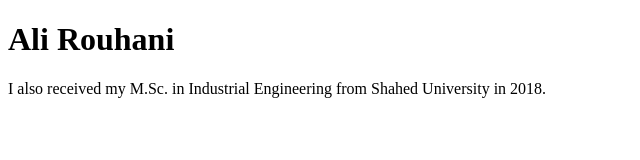
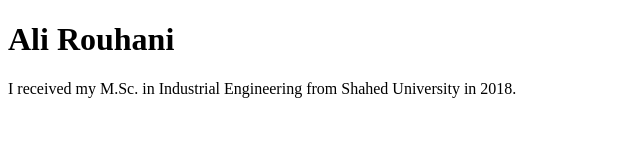
Before and after one commit to alirouhani/Alirouhani.github.io, a plain HTML site: page index.html in a window 1280 px wide. Shown: the whole page, without its empty margins (0-640 px from the left). Drawn offline with Linux system fonts and the light colour scheme.

Commit message:
delete also

```diff
--- a/index.html
+++ b/index.html
@@ -2,6 +2,6 @@
 <html>
 <body>
 <h1>Ali Rouhani</h1>
-<p>I also received my M.Sc. in Industrial Engineering from Shahed University in 2018.</p>
+<p>I received my M.Sc. in Industrial Engineering from Shahed University in 2018.</p>
 </body>
 </html>
```
